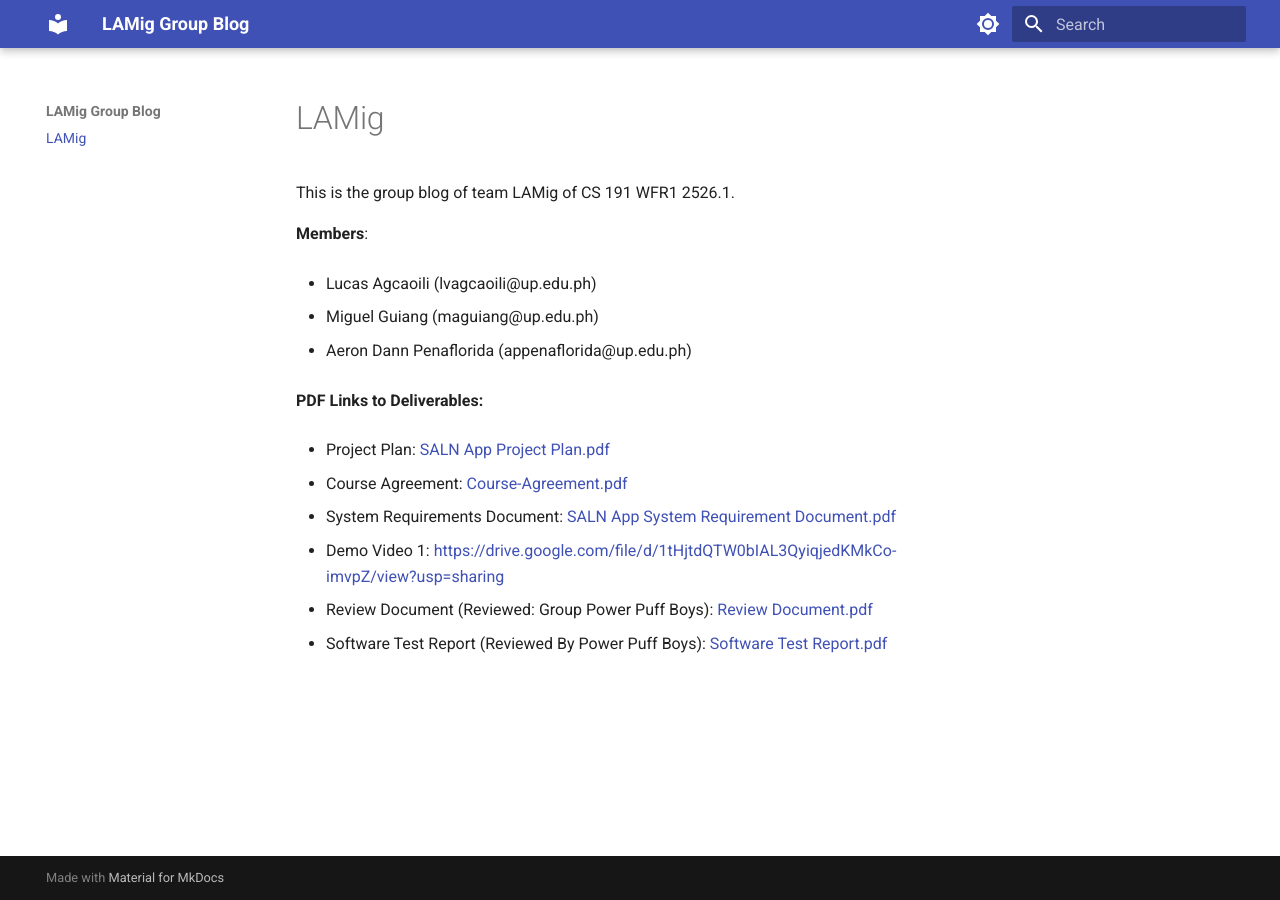
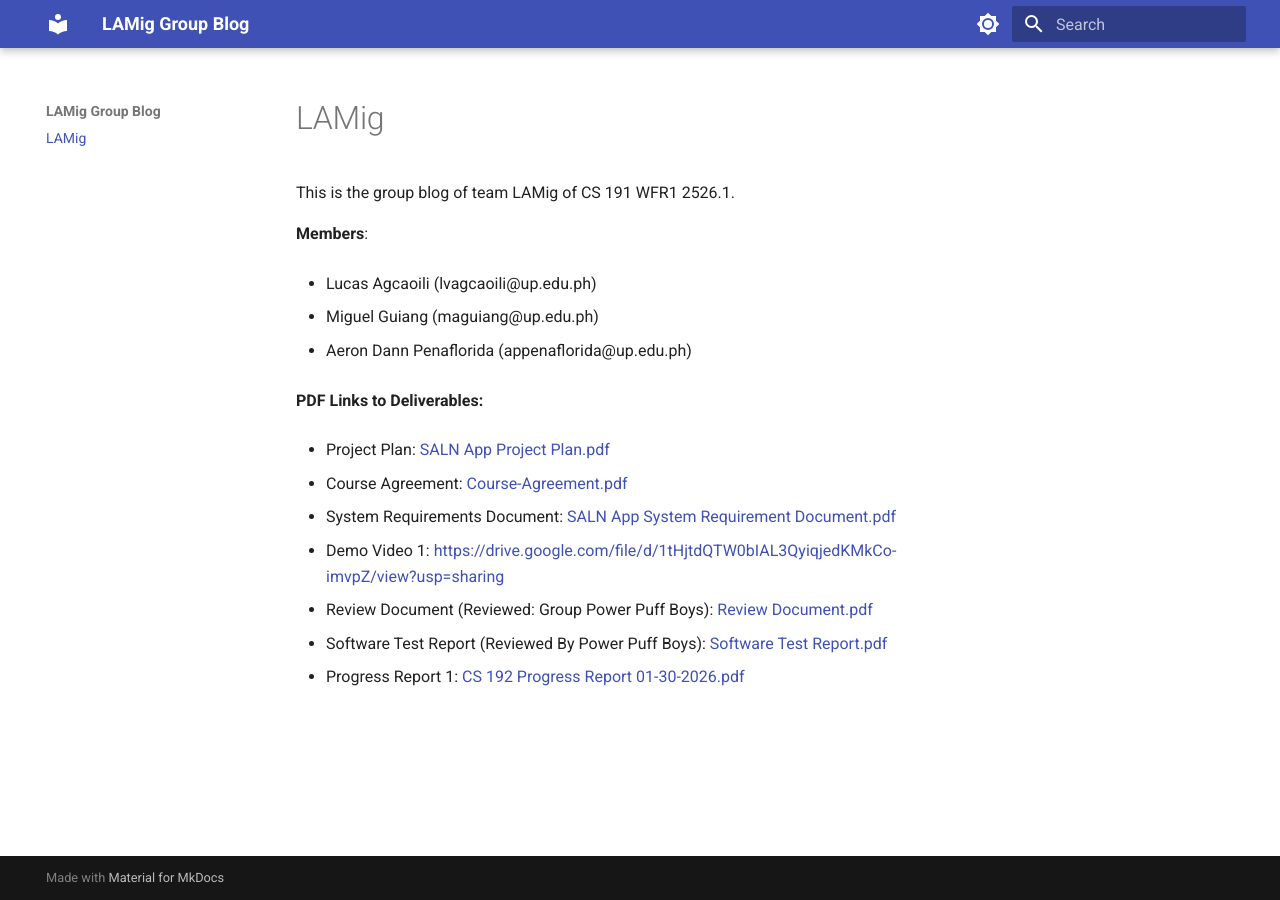
Before and after one commit to SHIROKAMIQQ/cs191-LAMig-GroupBlog, an MkDocs documentation site: the page built from docs/index.md, in a window 1280 px wide. Built offline with MkDocs 1.6.1 and Material for MkDocs 9.7.7, drawn with Linux system fonts in a browser that asks for light colours.

Commit message:
feat: Progress Report 1

```diff
--- a/docs/index.md
+++ b/docs/index.md
@@ -23,3 +23,5 @@ This is the group blog of team LAMig of CS 191 WFR1 2526.1.
 - Review Document (Reviewed: Group Power Puff Boys): [Review Document.pdf](files/Review%20Document.pdf)
 
 - Software Test Report (Reviewed By Power Puff Boys): [Software Test Report.pdf](files/Software%20Test%20Report.pdf)
+
+- Progress Report 1: [CS 192 Progress Report 01-30-2026.pdf](files/CS%20192%20Progress%20Report%2001-30-2026.pdf)
```
Also changed, not shown: 1 other file.
